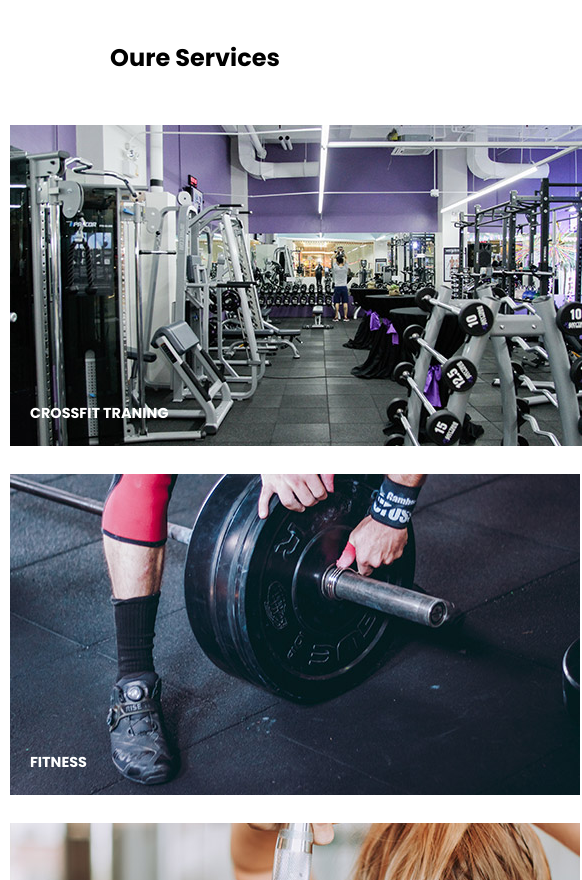
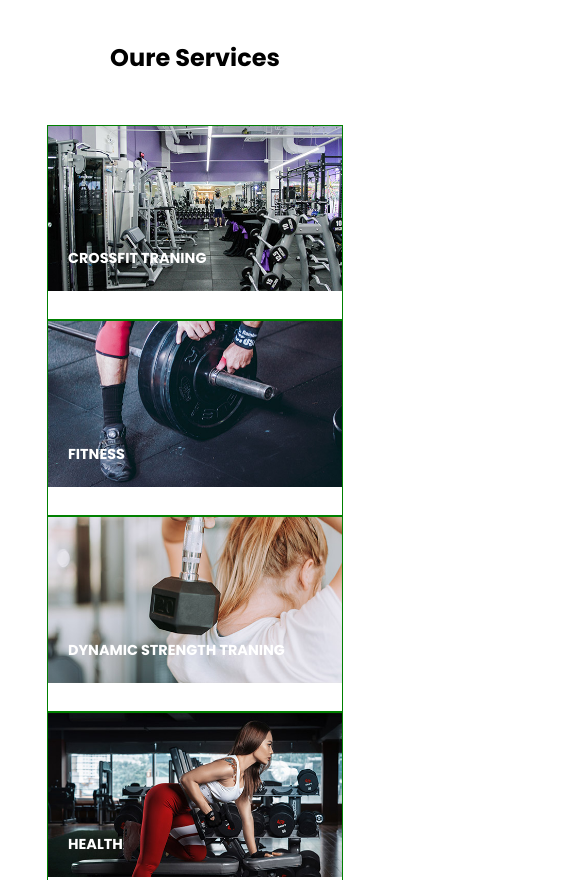
Before and after one commit to ANUSHALAV/Ener-gym-Center, a plain HTML site: page index.html in a window 390 px wide. Shown: the part 1340-2220 px from the top of the page, 582 px wide, since content can reach past the window. Drawn offline with Linux system fonts and the light colour scheme.

Commit message:
first commit

```diff
--- a/media.css
+++ b/media.css
@@ -23,10 +23,12 @@
     }
 
     .services {
-        flex-wrap: wrap;
         flex-direction: column;
         align-items: center;
-        justify-content: center;
+        justify-content: center
+    }
+    .services div {
+        width:80%;
     }
 
     .why-sub-heading {
--- a/style.css
+++ b/style.css
@@ -266,19 +266,19 @@ p {
 }
 
 .services {
-    flex-wrap: wrap;
     justify-content: space-between;
+    flex-wrap:wrap;
     align-items: center;
 
 }
 
 .services div {
     cursor: pointer;
-    width: 100%;
+    border:1px solid green;
+    width:48%;
 }
-
-.service div img {
-    width: 100%;
+.services div img{
+    width:100%;
 }
 
 .services div p {
```
